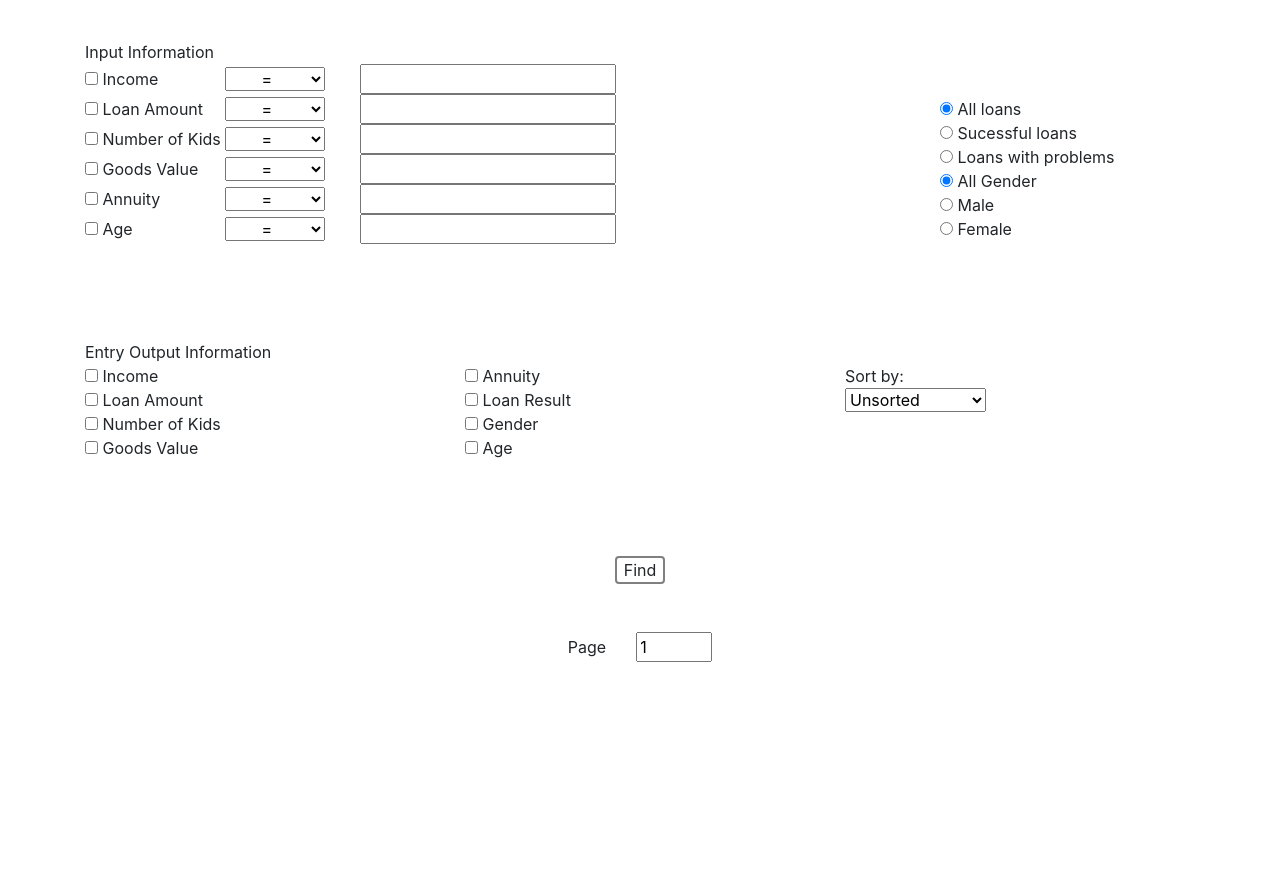
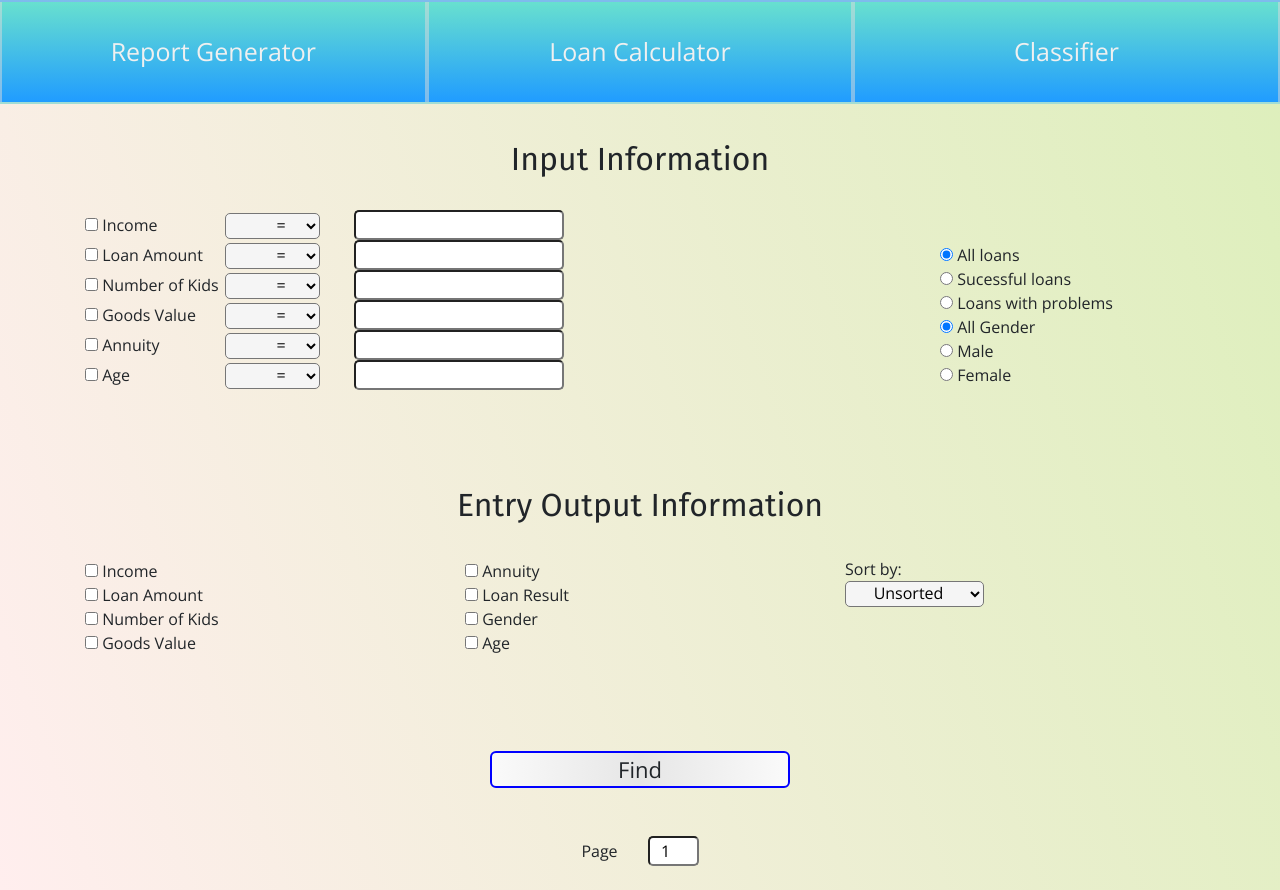
Before and after one commit to Ladoli/AIDataBase, a React (Create React App) app: page / in a window 1280 px wide. Before the commit the page ends 800 px from the top, so only its background shows below. Built offline with nearby package versions, Linux system fonts and the light colour scheme.

Commit message:
Navbar added, changed to beach theme

```diff
--- a/public/CSS/LoanGUI.css
+++ b/public/CSS/LoanGUI.css
@@ -1,3 +1,7 @@
+*{
+  font-family: 'Open Sans', sans-serif;
+}
+
 .LoanOptionsBox{
   display: inline-block;
 }
@@ -20,6 +24,8 @@
 
 body{
   overflow-x: scroll;
+  background: -webkit-linear-gradient(to top, #ffeeee, #ddefbb); /* Chrome 10-25, Safari 5.1-6 */
+  background: linear-gradient(70deg, #ffeeee, #ddefbb);
 }
 
 .summaryRow{
@@ -40,12 +46,14 @@ body{
 
 }
 
-#queryButton{
+#queryButton,#calculateLoanButton,#calculatePrevLoanButton{
   text-align: "center";
   display: inline-block;
-  width: 50px;
-  border: 2px solid grey;
-  border-radius: 4px;
+  width: 300px;
+  border: 2px solid blue;
+  background-image: linear-gradient(90deg, rgb(250,250,250), rgb(230,230,230), rgb(250,250,250));
+  border-radius: 6px;
+  font-size: 22px;
 }
 
 .inputAI{
@@ -61,7 +69,7 @@ body{
   border-radius: 5px;
   display: inline-block;
 }
-
+/*
 #calculateLoanButton, #calculatePrevLoanButton{
   text-align: "center";
   display: inline-block;
@@ -69,7 +77,7 @@ body{
   border: 2px solid grey;
   border-radius: 4px;
   margin-top: 20px;
-}
+} */
 
 
 #RecommendedLoan{
@@ -96,7 +104,8 @@ body{
   left: 0;
   right: 0;
   bottom: 0;
-  background-color: #ccc;
+  background-color: rgba(210,210,210, .7);
+  background-image: linear-gradient(120deg, rgba(210,210,210, .7)  0% , rgba(120,100,150, .7) 100%);
   -webkit-transition: .4s;
   transition: .4s;
 }
@@ -115,6 +124,7 @@ body{
 
 input:checked + .slider {
   background-color: #2196F3;
+  background-image: linear-gradient(120deg, #02aab0  0% , rgb(190,190,255) 100%);
 }
 
 input:focus + .slider {
@@ -135,3 +145,62 @@ input:checked + .slider:before {
 .slider.round:before {
   border-radius: 50%;
 }
+
+#loanNavBar{
+  width: 100%;
+  height: 10%;
+  min-height: 100px;
+  display: block;
+  background-color: rgb(230,230,230);
+}
+
+.navLink{
+  width: 33.33%;
+  min-height: 100px;
+  float: left;
+  font-family: 'Poppins', sans-serif;
+  border: rgba(220, 220, 220, 0.5) 2px solid;
+  /* background-color: rgba(240,240,240, .7);
+  background-color:  rgba(0, 255, 255, .7); */
+  background-image: linear-gradient(to top, #209cff 0%, #68e0cf 100%);\
+  border-radius: 10px;
+
+}
+
+a{
+  font-size: 25px;
+  transition: font-size 2s;
+  color: rgb(240,240,240);
+}
+
+a:hover{
+  font-size: 35px;
+	text-decoration: none;
+  color: rgba(255,255,255, .9);
+  transition: font-size 1s;
+}
+
+a div{
+  width: 100%;
+  min-height: 100px;
+  display: flex;;
+  align-items: center;
+  justify-content: center;
+  border-radius: 10px;
+
+}
+
+h1, h2{
+  font-family: 'Fira Sans', sans-serif;
+  width: 100%;
+  text-align: center;
+}
+
+input,select{
+  border-radius: 5px;
+  text-align: center;
+}
+
+select{
+  background-color: rgb(245,245,245);
+}
--- a/public/index.html
+++ b/public/index.html
@@ -7,6 +7,9 @@
     <link rel="manifest" href="%PUBLIC_URL%/manifest.json">
     <link rel="stylesheet" href="/CSS/bootstrap.css">
     <link rel="stylesheet" href="/CSS/LoanGUI.css">
+    <link href="https://fonts.googleapis.com/css?family=Poppins" rel="stylesheet">
+    <link href="https://fonts.googleapis.com/css?family=Open+Sans" rel="stylesheet">
+    <link href="https://fonts.googleapis.com/css?family=Fira+Sans" rel="stylesheet">
     <title>Loan React GUI</title>
   </head>
   <body>
--- a/src/App.js
+++ b/src/App.js
@@ -400,7 +400,7 @@ class App extends Component {
 
     return (
       <div className="container" style={{"marginTop":"40px"}}>
-        Input Information
+        <h2>Input Information</h2><br/>
         <div className="row">
           <div className="col-xs-12" style={{"width": "100%", "display": "inline-block"}}>
             <div className="col-sm-9 LoanOptionsBox" >
@@ -423,7 +423,7 @@ class App extends Component {
           </div>
         </div>
         <br/><br/><br/><br/>
-        Entry Output Information
+        <h2>Entry Output Information</h2><br/>
         <div className="row">
           <div className="col-xs-12" style={{"width": "100%", "display": "inline-block"}}>
             <div className="col-sm-4 LoanOptionsBox" >
--- a/src/AppRouter.js
+++ b/src/AppRouter.js
@@ -3,6 +3,7 @@ import {Route, Switch} from 'react-router-dom';
 import App from './App';
 import LoanAI from './LoanAI';
 import ClassifierAI from './ClassifierAI';
+import LoanNav from './LoanNav';
 
 // import BlackjackAI from './Projects/BlackjackAI';
 
@@ -16,6 +17,7 @@ class AppRouter extends Component {
   render() {
     return (
       <div>
+        <Route path={process.env.PUBLIC_URL+"/"} component={LoanNav}/>
         <Switch>
           <Route exact path={process.env.PUBLIC_URL+"/"} component={App}/>
           <Route exact path={process.env.PUBLIC_URL+"/LoanAI"} component={LoanAI}/>
--- a/src/ClassifierAI.js
+++ b/src/ClassifierAI.js
@@ -27,7 +27,7 @@ class ClassifierAI extends Component {
       // let chidlrenParam = document.getElementById("Children CountAI").value;
       let getVars = "kids="+document.getElementById("Children CountAI").value+"&";
           for(let i = 2; i < 21; i++){
-            if(document.getElementById("Document "+ i +" validsliderCheck").checked){
+            if(document.getElementById("Document "+ i +" providedsliderCheck").checked){
               getVars +="doc"+i+"=1&"
             }else{
               getVars +="doc"+i+"=0&"
@@ -116,7 +116,7 @@ class ClassifierAI extends Component {
     return (
       <div style={{textAlign: "center"}}>
         <br/><br/>
-        <center>Calculate Loan Eligibility AI</center>
+        <h1>Calculate Loan Eligibility AI</h1>
         <br/><br/>
         <Route render={()=><AIInputOption id={"Children Count"} defaultVal={"0"}/>}/>
         <br/>
@@ -154,52 +154,52 @@ class ClassifierAI extends Component {
         <br/>
         <Route render={()=><SliderOptionClassifier label={"Provided Email"} />}/>
         <br/>
-        Document Flags:
+        <h2>Document Flags</h2>
         <br/>
         <br/>
-        <Route render={()=><SliderOptionClassifier label={"Document 2 valid"} />}/>
+        <Route render={()=><SliderOptionClassifier notChecked={true} notChecked={true} label={"Document 2 provided"} />}/>
         <br/>
-        <Route render={()=><SliderOptionClassifier label={"Document 2 valid"} />}/>
+        <Route render={()=><SliderOptionClassifier notChecked={true} label={"Document 2 provided"} />}/>
         <br/>
-        <Route render={()=><SliderOptionClassifier label={"Document 3 valid"} />}/>
+        <Route render={()=><SliderOptionClassifier notChecked={true} label={"Document 3 provided"} />}/>
         <br/>
-        <Route render={()=><SliderOptionClassifier label={"Document 4 valid"} />}/>
+        <Route render={()=><SliderOptionClassifier notChecked={true} label={"Document 4 provided"} />}/>
         <br/>
-        <Route render={()=><SliderOptionClassifier label={"Document 5 valid"} />}/>
+        <Route render={()=><SliderOptionClassifier notChecked={true} label={"Document 5 provided"} />}/>
         <br/>
-        <Route render={()=><SliderOptionClassifier label={"Document 6 valid"} />}/>
+        <Route render={()=><SliderOptionClassifier notChecked={true} label={"Document 6 provided"} />}/>
         <br/>
-        <Route render={()=><SliderOptionClassifier label={"Document 7 valid"} />}/>
+        <Route render={()=><SliderOptionClassifier notChecked={true} label={"Document 7 provided"} />}/>
         <br/>
-        <Route render={()=><SliderOptionClassifier label={"Document 8 valid"} />}/>
+        <Route render={()=><SliderOptionClassifier notChecked={true} label={"Document 8 provided"} />}/>
         <br/>
-        <Route render={()=><SliderOptionClassifier label={"Document 9 valid"} />}/>
+        <Route render={()=><SliderOptionClassifier notChecked={true} label={"Document 9 provided"} />}/>
         <br/>
-        <Route render={()=><SliderOptionClassifier label={"Document 10 valid"} />}/>
+        <Route render={()=><SliderOptionClassifier notChecked={true} label={"Document 10 provided"} />}/>
         <br/>
-        <Route render={()=><SliderOptionClassifier label={"Document 11 valid"} />}/>
+        <Route render={()=><SliderOptionClassifier notChecked={true} label={"Document 11 provided"} />}/>
         <br/>
-        <Route render={()=><SliderOptionClassifier label={"Document 12 valid"} />}/>
+        <Route render={()=><SliderOptionClassifier notChecked={true} label={"Document 12 provided"} />}/>
         <br/>
-        <Route render={()=><SliderOptionClassifier label={"Document 13 valid"} />}/>
+        <Route render={()=><SliderOptionClassifier notChecked={true} label={"Document 13 provided"} />}/>
         <br/>
-        <Route render={()=><SliderOptionClassifier label={"Document 14 valid"} />}/>
+        <Route render={()=><SliderOptionClassifier notChecked={true} label={"Document 14 provided"} />}/>
         <br/>
-        <Route render={()=><SliderOptionClassifier label={"Document 15 valid"} />}/>
+        <Route render={()=><SliderOptionClassifier notChecked={true} label={"Document 15 provided"} />}/>
         <br/>
-        <Route render={()=><SliderOptionClassifier label={"Document 16 valid"} />}/>
+        <Route render={()=><SliderOptionClassifier notChecked={true} label={"Document 16 provided"} />}/>
         <br/>
-        <Route render={()=><SliderOptionClassifier label={"Document 17 valid"} />}/>
+        <Route render={()=><SliderOptionClassifier notChecked={true} label={"Document 17 provided"} />}/>
         <br/>
-        <Route render={()=><SliderOptionClassifier label={"Document 18 valid"} />}/>
+        <Route render={()=><SliderOptionClassifier notChecked={true} label={"Document 18 provided"} />}/>
         <br/>
-        <Route render={()=><SliderOptionClassifier label={"Document 19 valid"} />}/>
+        <Route render={()=><SliderOptionClassifier notChecked={true} label={"Document 19 provided"} />}/>
         <br/>
-        <Route render={()=><SliderOptionClassifier label={"Document 20 valid"} />}/>
+        <Route render={()=><SliderOptionClassifier notChecked={true} label={"Document 20 provided"} />}/>
         <br/>
-        <Route render={()=><SliderOptionClassifier label={"Document 21 valid"} />}/>
+        <Route render={()=><SliderOptionClassifier notChecked={true} label={"Document 21 provided"} />}/>
         <br/>
-        Address Flags:
+        <h2>Address Flags</h2>
         <br/>
         <br/>
         <Route render={()=><SliderOptionClassifier label={"Region: Permanent matches contact"} />}/>
--- a/src/ClassifierAI/SliderOptionClassifier.js
+++ b/src/ClassifierAI/SliderOptionClassifier.js
@@ -10,6 +10,11 @@ class SliderOptionClassifier extends Component {
 
   render() {
 
+    let defChecked = true;
+
+    if(this.props.notChecked){
+      defChecked = false;
+    }
 
     // <input type="radio" id="ownHouseAIRAdio" defaultChecked name="ownHouse-type"/>Owns House<br/>
 
@@ -20,7 +25,7 @@ class SliderOptionClassifier extends Component {
             {this.props.label}
           </p>
           <div style={{display: "inline-block",width: "60px", textAlign: "left", position: "relative", height: "24px"}}>
-            <input type="checkbox" defaultChecked id={this.props.label + "sliderCheck"}/>
+            <input type="checkbox"  defaultChecked={defChecked} id={this.props.label + "sliderCheck"}/>
             <span className="slider round">
             </span>
           </div>
--- a/src/LoanAI.js
+++ b/src/LoanAI.js
@@ -88,7 +88,7 @@ class LoanAI extends Component {
     return (
       <div>
         <br/><br/>
-        <center>Loan Amount AI</center>
+        <h1>Loan Amount AI</h1>
         <br/><br/>
         <Route render={()=><AIInputOption id={"Income"} defaultVal={"0"}/>}/>
         <br/>
@@ -100,16 +100,13 @@ class LoanAI extends Component {
         <br/>
         <br/>
         <div style={{textAlign: "center", width: "100%",marginBottm: "30px"}}>
-          <div onClick={calculateLoan} id="calculateLoanButton" >Calculate Recommended Loan</div>
+          <div onClick={calculateLoan} id="calculateLoanButton" >Calculate Loan</div>
         </div>
         <div id="RecommendedLoan">{recommendedLoan}</div><br/>
         <div id="CalculatedLoan"></div>
-
         <br/>
         <br/>
-        <br/>
-        <br/>
-        <center>Previous Loans</center>
+        <h1>Previous Loans</h1>
         <br/><br/>
         <Route render={()=><AIInputOption id={"Loan ID"} />}/>
         <div style={{textAlign: "center", width: "100%",marginBottm: "30px"}}>
--- /dev/null
+++ b/src/LoanNav.js
@@ -0,0 +1,26 @@
+import React, { Component } from 'react';
+
+
+
+class LoanNav extends Component {
+
+
+
+  render() {
+    return(
+    <div id="loanNavBar">
+      <div className="navLink">
+        <a href="/"><div>Report Generator</div></a>
+      </div>
+      <div className="navLink">
+      <a href="/LoanAI"><div>Loan Calculator</div></a>
+      </div>
+      <div className="navLink">
+      <a href="/ClassifierAI"><div>Classifier</div></a>
+    </div>
+    </div>
+    )
+  }
+}
+
+export default LoanNav;
```
